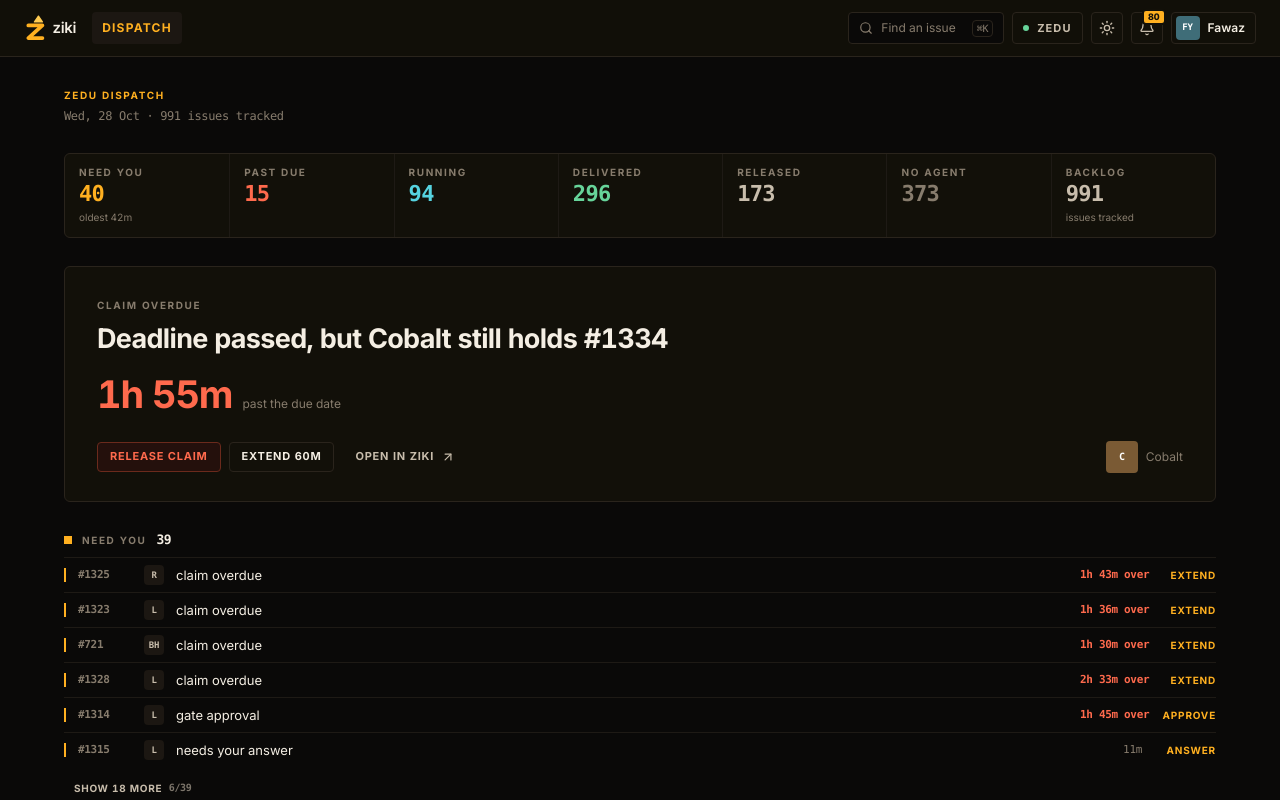
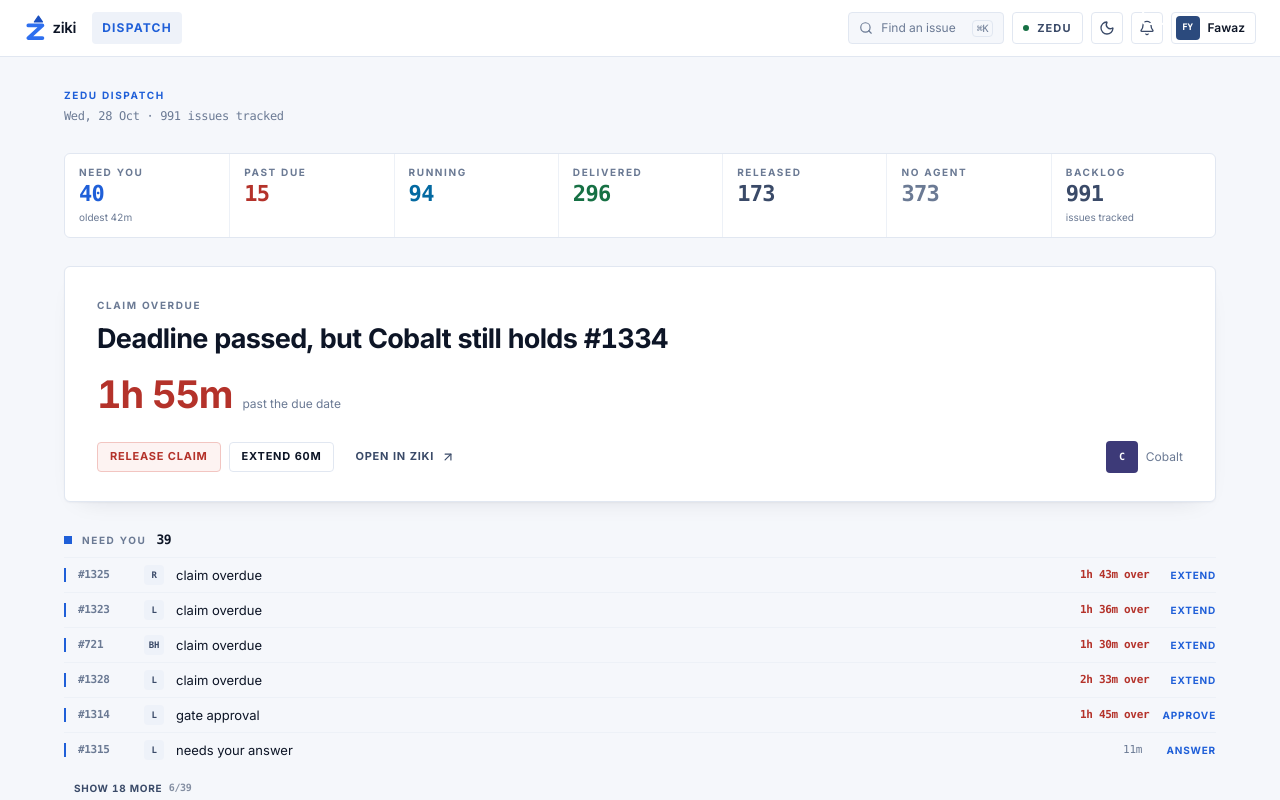
Before and after one commit to flawrrz/ziki-agent-command-center, a Next.js app: page / in a window 1280 px wide. Shown: the top 800 px of the page. Built offline with nearby package versions, Linux system fonts and the light colour scheme.

Commit message:
refine: restore ziki's blue palette and boot in light mode

```diff
--- a/src/app/globals.css
+++ b/src/app/globals.css
@@ -3,110 +3,113 @@
 /*
  * Semantic palette — the only place raw colours are declared.
  *
- * Console language: warm near-black ink, hairline rules, square corners and
- * three saturated hues with strict jobs — amber is a human decision, cyan is
- * machine work, red is a breached clock. Everything else is grey.
+ * Ziki's blue-on-navy base, with the console structure kept: hairline rules,
+ * square numerals and three saturated hues with strict jobs — the pale accent
+ * is a human decision, the deeper blue is machine work, red is a breached
+ * clock, green is delivered. Everything else is grey.
  */
 :root {
-  --zk-bg: #0a0908;
-  --zk-surface: #121009;
-  --zk-surface-2: #191510;
-  --zk-border: #2a241c;
-  --zk-border-strong: #42392c;
-  --zk-divider: #1e1a15;
-  --zk-chip: #1c1712;
-  --zk-seg: #17130f;
-  --zk-tint: #1a1510;
-  --zk-text: #f4eee3;
-  --zk-text2: #c8bdac;
-  --zk-muted: #877c6d;
-  --zk-accent: #ffb020;
-  --zk-accent-strong: #ffcb52;
-  --zk-primary: #ffb020;
-  --zk-primary-hover: #ffbe33;
-  --zk-on-primary: #14100a;
-  --zk-info-bg: #0e2429;
-  --zk-info-fg: #56d3e0;
-  --zk-info-bd: #1d4a52;
-  --zk-ok-bg: #10261a;
-  --zk-ok-fg: #67d49a;
-  --zk-ok-bd: #1e4b32;
-  --zk-warn-bg: #2a1e07;
-  --zk-warn-fg: #ffb020;
-  --zk-warn-bd: #5a4110;
-  --zk-bad-bg: #2e110c;
-  --zk-bad-fg: #ff6a4d;
-  --zk-bad-bd: #6b2a1c;
-  --zk-bad-soft: #24100c;
-  --zk-on-bad: #ffd9cf;
-  --zk-on-ok: #d6f5e2;
-  --zk-on-info: #d3f2f7;
-  --zk-on-warn: #ffe6ad;
-  --zk-dot: #4a4034;
-  --zk-dashed: #3a3126;
-  --zk-hover: rgba(255, 236, 210, 0.05);
-  --zk-active: rgba(255, 236, 210, 0.09);
-  --zk-av-1: #3f6d78;
-  --zk-av-2: #7a5a34;
-  --zk-av-3: #4f6b45;
-  --zk-av-4: #6b4a5e;
-  --zk-av-5: #5d5c55;
-  --zk-card-shadow: none;
-  --zk-pop-shadow: 0 24px 60px rgba(0, 0, 0, 0.6);
-  --zk-backdrop: rgba(4, 3, 2, 0.78);
-  --zk-skeleton-a: #14110d;
-  --zk-skeleton-b: #1f1a13;
-  --zk-nav-shadow: 0 -8px 24px rgba(0, 0, 0, 0.35);
-  --zk-grid: rgba(255, 236, 210, 0.045);
+  --zk-bg: #070f22;
+  --zk-surface: #0e1a33;
+  --zk-surface-2: #12203c;
+  --zk-border: #22324f;
+  --zk-border-strong: #324b74;
+  --zk-divider: #1a2844;
+  --zk-chip: #1b2a47;
+  --zk-seg: #0a1530;
+  --zk-tint: #15284a;
+  --zk-text: #e8eef9;
+  --zk-text2: #b7c3da;
+  --zk-muted: #93a0b8;
+  --zk-accent: #8fc9ff;
+  --zk-accent-strong: #38a3ff;
+  --zk-primary: #2e6fef;
+  --zk-primary-hover: #3978f6;
+  --zk-on-primary: #f2f7ff;
+  --zk-info-bg: #14294f;
+  --zk-info-fg: #4f8dff;
+  --zk-info-bd: #294a7f;
+  --zk-ok-bg: #0f3326;
+  --zk-ok-fg: #6ee7a8;
+  --zk-ok-bd: #1d5a40;
+  --zk-warn-bg: #3a2c0c;
+  --zk-warn-fg: #f6cf6b;
+  --zk-warn-bd: #6b5216;
+  --zk-bad-bg: #3a1517;
+  --zk-bad-fg: #fca5a0;
+  --zk-bad-bd: #6b2a27;
+  --zk-bad-soft: #2a1416;
+  --zk-on-bad: #ffe3e0;
+  --zk-on-ok: #d8fbe8;
+  --zk-on-info: #dceaff;
+  --zk-on-warn: #fff3d0;
+  --zk-dot: #4c6a9a;
+  --zk-dashed: #2a3f61;
+  --zk-hover: rgba(255, 255, 255, 0.05);
+  --zk-active: rgba(255, 255, 255, 0.1);
+  --zk-avatar-ring: rgba(255, 255, 255, 0.08);
+  --zk-av-1: #2b4a7d;
+  --zk-av-2: #3d3a78;
+  --zk-av-3: #1f5a58;
+  --zk-av-4: #6b4a2c;
+  --zk-av-5: #5a3358;
+  --zk-card-shadow: 0 1px 0 rgba(255, 255, 255, 0.02) inset;
+  --zk-pop-shadow: 0 24px 60px rgba(2, 7, 18, 0.55);
+  --zk-backdrop: rgba(3, 8, 18, 0.72);
+  --zk-skeleton-a: #0e1a33;
+  --zk-skeleton-b: #15284a;
+  --zk-nav-shadow: 0 -8px 24px rgba(2, 7, 18, 0.28);
 }
 
 [data-theme="light"] {
-  --zk-bg: #f3efe6;
-  --zk-surface: #fbf8f1;
-  --zk-surface-2: #f1ebdf;
-  --zk-border: #ddd3c2;
-  --zk-border-strong: #c3b69f;
-  --zk-divider: #e7dfd0;
-  --zk-chip: #ece5d7;
-  --zk-seg: #e3dbcb;
-  --zk-tint: #f0e9db;
-  --zk-text: #17130d;
-  --zk-text2: #4a4034;
-  --zk-muted: #7c7060;
-  --zk-accent: #a8660a;
-  --zk-accent-strong: #82500a;
-  --zk-primary: #211d16;
-  --zk-primary-hover: #35302a;
-  --zk-on-primary: #f7f3e8;
-  --zk-info-bg: #dff2f6;
-  --zk-info-fg: #0d6b7a;
-  --zk-info-bd: #a8dfe8;
-  --zk-ok-bg: #dff2e4;
-  --zk-ok-fg: #1c6b40;
-  --zk-ok-bd: #a9dcc0;
-  --zk-warn-bg: #fbeec9;
-  --zk-warn-fg: #7a5206;
-  --zk-warn-bd: #ecd38a;
-  --zk-bad-bg: #fbe0d8;
-  --zk-bad-fg: #a33418;
-  --zk-bad-bd: #f0bda9;
-  --zk-bad-soft: #fae6df;
-  --zk-on-bad: #a33418;
-  --zk-on-ok: #1c6b40;
-  --zk-on-info: #0d6b7a;
-  --zk-on-warn: #7a5206;
-  --zk-dot: #b6a892;
-  --zk-dashed: #cfc3ad;
-  --zk-hover: rgba(23, 19, 13, 0.05);
-  --zk-active: rgba(23, 19, 13, 0.09);
-  --zk-avatar-ring: rgba(23, 19, 13, 0.12);
-  --zk-card-shadow: none;
-  --zk-pop-shadow: 0 24px 60px rgba(30, 24, 12, 0.18);
-  --zk-backdrop: rgba(30, 24, 12, 0.34);
-  --zk-skeleton-a: #ece5d7;
-  --zk-skeleton-b: #e0d7c4;
-  --zk-nav-shadow: 0 -8px 24px rgba(30, 24, 12, 0.08);
-  --zk-grid: rgba(23, 19, 13, 0.05);
+  --zk-bg: #f5f7fb;
+  --zk-surface: #ffffff;
+  --zk-surface-2: #f7f9fd;
+  --zk-border: #e1e7f1;
+  --zk-border-strong: #cbd6e7;
+  --zk-divider: #edf1f7;
+  --zk-chip: #eef2f9;
+  --zk-seg: #eaeff7;
+  --zk-tint: #e6eefb;
+  --zk-text: #0d1526;
+  --zk-text2: #3a4a68;
+  --zk-muted: #6b7a94;
+  --zk-accent: #1f5fd8;
+  --zk-accent-strong: #1a4fc0;
+  --zk-primary: #2e6fef;
+  --zk-primary-hover: #3978f6;
+  --zk-on-primary: #ffffff;
+  --zk-info-bg: #e9f1fe;
+  /* Azure, not the royal accent: on white `#2e6fef` and `#1f5fd8` are the same
+     colour, and a running rail must not read as an outstanding human decision. */
+  --zk-info-fg: #0369a1;
+  --zk-info-bd: #c7daf8;
+  --zk-ok-bg: #e5f6ec;
+  --zk-ok-fg: #167044;
+  --zk-ok-bd: #b7e2ca;
+  --zk-warn-bg: #fdf3dd;
+  --zk-warn-fg: #8a5b06;
+  --zk-warn-bd: #eed9a2;
+  --zk-bad-bg: #fdeceb;
+  --zk-bad-fg: #b4322a;
+  --zk-bad-bd: #f2c5c1;
+  --zk-bad-soft: #fdf3f2;
+  --zk-on-bad: #7f1d1a;
+  --zk-on-ok: #0f3f28;
+  --zk-on-info: #123a7a;
+  --zk-on-warn: #6b4506;
+  --zk-dot: #a9b7cc;
+  --zk-dashed: #d4ddea;
+  --zk-hover: rgba(13, 21, 38, 0.045);
+  --zk-active: rgba(13, 21, 38, 0.09);
+  --zk-avatar-ring: rgba(13, 21, 38, 0.08);
+  --zk-card-shadow: 0 1px 2px rgba(16, 24, 40, 0.04),
+    0 10px 26px -18px rgba(16, 24, 40, 0.18);
+  --zk-pop-shadow: 0 24px 60px rgba(15, 25, 45, 0.16);
+  --zk-backdrop: rgba(15, 23, 42, 0.32);
+  --zk-skeleton-a: #eef2f8;
+  --zk-skeleton-b: #e0e8f4;
+  --zk-nav-shadow: 0 -8px 24px rgba(15, 25, 45, 0.08);
 }
 
 @theme inline {
@@ -162,12 +165,12 @@
 
 @layer base {
   html {
-    color-scheme: dark;
+    color-scheme: light;
     scroll-behavior: smooth;
   }
 
-  html[data-theme="light"] {
-    color-scheme: light;
+  html[data-theme="dark"] {
+    color-scheme: dark;
   }
 
   body {
--- a/src/app/layout.tsx
+++ b/src/app/layout.tsx
@@ -16,15 +16,15 @@ export const metadata: Metadata = {
 };
 
 export const viewport: Viewport = {
-  themeColor: "#070f22",
-  colorScheme: "dark light",
+  themeColor: "#f5f7fb",
+  colorScheme: "light dark",
 };
 
 export default function RootLayout({
   children,
 }: Readonly<{ children: React.ReactNode }>) {
   return (
-    <html lang="en" data-theme="dark" suppressHydrationWarning>
+    <html lang="en" data-theme="light" suppressHydrationWarning>
       <head>
         <script dangerouslySetInnerHTML={{ __html: THEME_INIT_SCRIPT }} />
       </head>
--- a/src/components/notifications.tsx
+++ b/src/components/notifications.tsx
@@ -71,7 +71,7 @@ export function NotificationsButton() {
       >
         <Bell className="h-4 w-4" aria-hidden="true" />
         {ready && unreadCount > 0 ? (
-          <span className="absolute -right-1 -top-1 inline-flex h-[16px] min-w-[16px] items-center justify-center rounded border-2 border-zk-surface bg-zk-accent px-1 text-[9px] font-extrabold text-zk-on-primary">
+          <span className="absolute -right-1 -top-1 inline-flex h-[16px] min-w-[16px] items-center justify-center rounded border-2 border-zk-surface bg-zk-primary px-1 text-[9px] font-extrabold text-zk-on-primary">
             {unreadCount > 99 ? "99+" : unreadCount}
           </span>
         ) : null}
--- a/src/components/theme-toggle.tsx
+++ b/src/components/theme-toggle.tsx
@@ -5,7 +5,7 @@ import { useEffect, useState } from "react";
 import { readTheme, writeTheme, type Theme } from "@/lib/theme";
 
 export function ThemeToggle() {
-  const [theme, setTheme] = useState<Theme>("dark");
+  const [theme, setTheme] = useState<Theme>("light");
 
   useEffect(() => setTheme(readTheme()), []);
 
--- a/src/lib/theme.ts
+++ b/src/lib/theme.ts
@@ -8,9 +8,9 @@ export const THEME_COLORS: Record<Theme, string> = {
 };
 
 export function readTheme(): Theme {
-  if (typeof document === "undefined") return "dark";
+  if (typeof document === "undefined") return "light";
 
-  return document.documentElement.dataset.theme === "light" ? "light" : "dark";
+  return document.documentElement.dataset.theme === "dark" ? "dark" : "light";
 }
 
 export function writeTheme(theme: Theme) {
@@ -27,7 +27,7 @@ export function writeTheme(theme: Theme) {
 }
 
 export const THEME_INIT_SCRIPT = `(function(){
-var theme="dark";
+var theme="light";
 try{var saved=window.localStorage.getItem(${JSON.stringify(
   THEME_STORAGE_KEY,
 )});if(saved==="light"||saved==="dark")theme=saved;}catch(e){}
```
Also changed, not shown: 1 other file (tests, documents, lock files or other folders).
